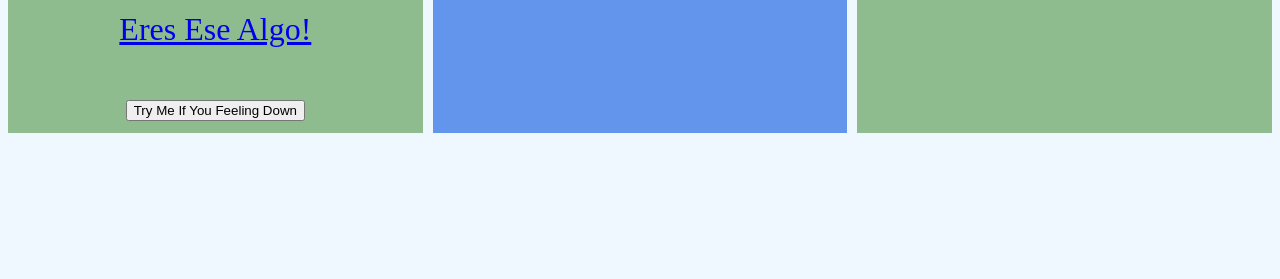
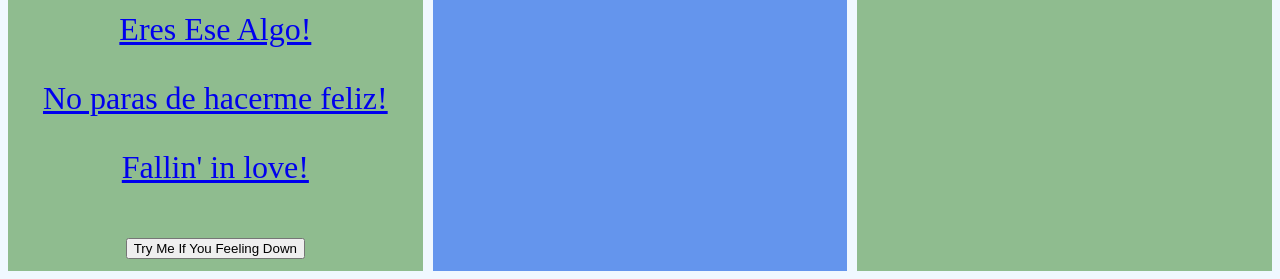
Before and after one commit to zZLCc1/Test7, a plain HTML site: page songs.html in a window 1280 px wide. Shown: the part 739-1018 px from the top of the page. Before the commit the page ends 880 px from the top, so only its background shows below. Drawn offline with Linux system fonts and the light colour scheme.

Commit message:
Update songs.html

```diff
--- a/songs.html
+++ b/songs.html
@@ -64,6 +64,8 @@ Click nbfs://nbhost/SystemFileSystem/Templates/JSP_Servlet/Html.html to edit thi
                 <p><a href="https://www.youtube.com/watch?v=q8ONoWyn_HM">Algo Magico</a></p>
                 <p><a href="https://www.youtube.com/watch?v=u7XjPmN-tHw">Just The Way You Are</a></p>
                 <p><a href="https://www.youtube.com/watch?v=qarvZMBiyNw">Eres Ese Algo!</a></p>
+                <p><a href="https://www.youtube.com/watch?v=tusjmf0EUsk">No paras de hacerme feliz!</a></p>
+                <p><a href="https://www.youtube.com/watch?v=vh6WAYt9zbs">Fallin' in love!</a></p>
                 <button type="button" onclick="alert('Hey Baby, You are amazing. You got this!')">Try Me If You Feeling Down</button>
             </div>
             <!-- our favorite songs -->
```
